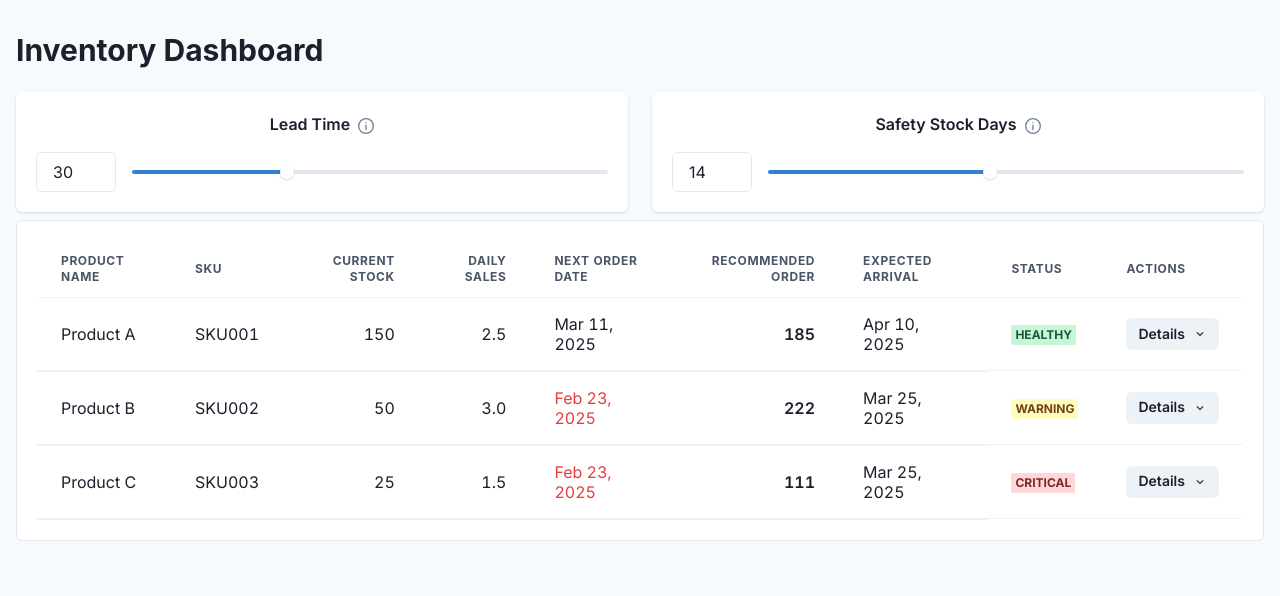
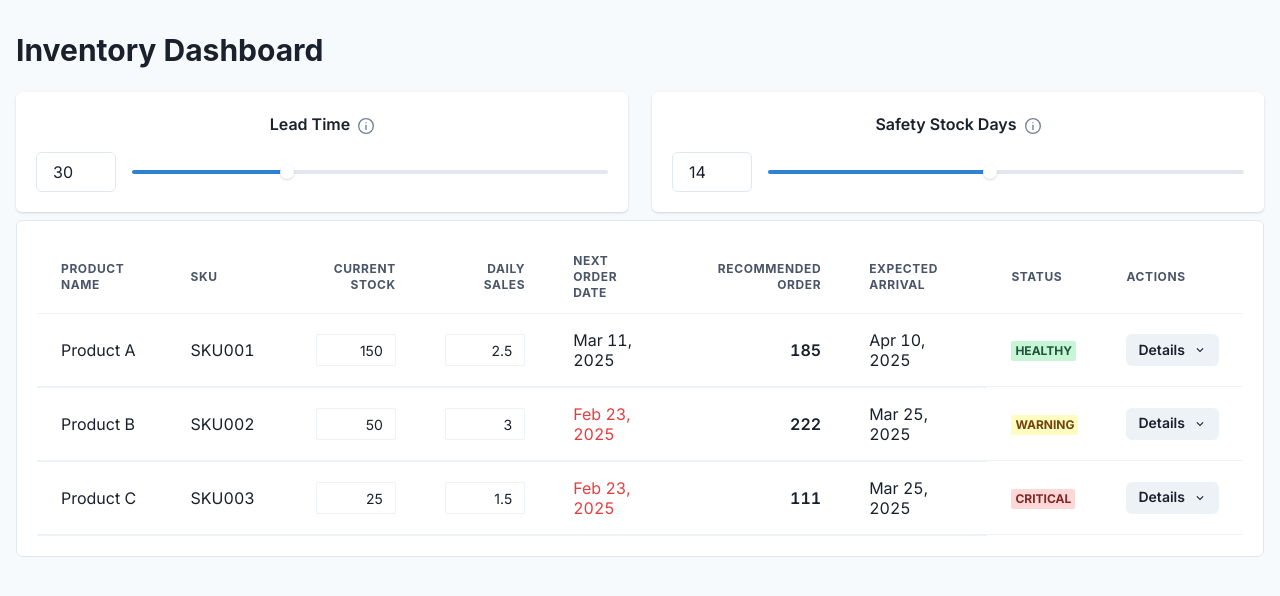
Before and after one commit to bilalsattar24/inventory-assistant, a Next.js app: page /dashboard in a window 1280 px wide. Shown: the top 596 px of the page. Built offline with nearby package versions, Linux system fonts and the light colour scheme.

Commit message:
more dashboard updates

```diff
--- a/src/app/dashboard/page.tsx
+++ b/src/app/dashboard/page.tsx
@@ -114,6 +114,15 @@ function formatDate(date: Date): string {
   });
 }
 
+interface InventoryItem {
+  id: string;
+  name: string;
+  sku: string;
+  currentStock: number;
+  averageDailySales: number;
+  status: string;
+}
+
 export default function Dashboard() {
   const [expanded, setExpanded] = useState<{ [key: string]: boolean }>({});
   const [parameters, setParameters] = useState({
@@ -121,18 +130,13 @@ export default function Dashboard() {
     safetyStock: 14,
   });
 
-  const { colorMode } = useColorMode();
-  const bgColor = colorMode === "light" ? "white" : "gray.800";
-  const borderColor = colorMode === "light" ? "gray.200" : "gray.700";
-
-  const inventoryItems = [
+  const [inventoryItems, setInventoryItems] = useState<InventoryItem[]>([
     {
       id: "1",
       name: "Product A",
       sku: "SKU001",
       currentStock: 150,
       averageDailySales: 2.5,
-      reorderPoint: 75,
       status: "Healthy",
     },
     {
@@ -141,7 +145,6 @@ export default function Dashboard() {
       sku: "SKU002",
       currentStock: 50,
       averageDailySales: 3,
-      reorderPoint: 90,
       status: "Warning",
     },
     {
@@ -150,10 +153,33 @@ export default function Dashboard() {
       sku: "SKU003",
       currentStock: 25,
       averageDailySales: 1.5,
-      reorderPoint: 45,
       status: "Critical",
     },
-  ];
+  ]);
+
+  const handleInventoryChange = (
+    id: string,
+    field: "currentStock" | "averageDailySales",
+    value: string
+  ) => {
+    const numValue = Number(value);
+    if (isNaN(numValue) || numValue < 0) return;
+
+    setInventoryItems((items) =>
+      items.map((item) => {
+        if (item.id === id) {
+          const updatedItem = { ...item, [field]: numValue };
+          // Update status based on new values
+          const daysOfStock = updatedItem.currentStock / updatedItem.averageDailySales;
+          updatedItem.status =
+            daysOfStock > 45 ? "Healthy" :
+            daysOfStock > 30 ? "Warning" : "Critical";
+          return updatedItem;
+        }
+        return item;
+      })
+    );
+  };
 
   const toggleExpanded = (id: string) => {
     setExpanded((prev) => ({ ...prev, [id]: !prev[id] }));
@@ -182,6 +208,10 @@ export default function Dashboard() {
   const calculateDaysUntilStockout = (item: any) => {
     return Math.floor(item.currentStock / item.averageDailySales);
   };
+
+  const { colorMode } = useColorMode();
+  const bgColor = colorMode === "light" ? "white" : "gray.800";
+  const borderColor = colorMode === "light" ? "gray.200" : "gray.700";
 
   return (
     <Container maxW="container.xl" py={8}>
@@ -243,8 +273,33 @@ export default function Dashboard() {
                         <Tr>
                           <Td>{item.name}</Td>
                           <Td>{item.sku}</Td>
-                          <Td isNumeric>{item.currentStock}</Td>
-                          <Td isNumeric>{item.averageDailySales.toFixed(1)}</Td>
+                          <Td isNumeric>
+                            <Input
+                              type="number"
+                              value={item.currentStock}
+                              onChange={(e) =>
+                                handleInventoryChange(item.id, "currentStock", e.target.value)
+                              }
+                              size="sm"
+                              width="80px"
+                              textAlign="right"
+                              min={0}
+                            />
+                          </Td>
+                          <Td isNumeric>
+                            <Input
+                              type="number"
+                              value={item.averageDailySales}
+                              onChange={(e) =>
+                                handleInventoryChange(item.id, "averageDailySales", e.target.value)
+                              }
+                              size="sm"
+                              width="80px"
+                              textAlign="right"
+                              min={0}
+                              step={0.1}
+                            />
+                          </Td>
                           <Td>
                             <Text color={nextOrder.daysUntilOrder <= 7 ? "red.500" : undefined}>
                               {formatDate(nextOrder.orderDate)}
```
